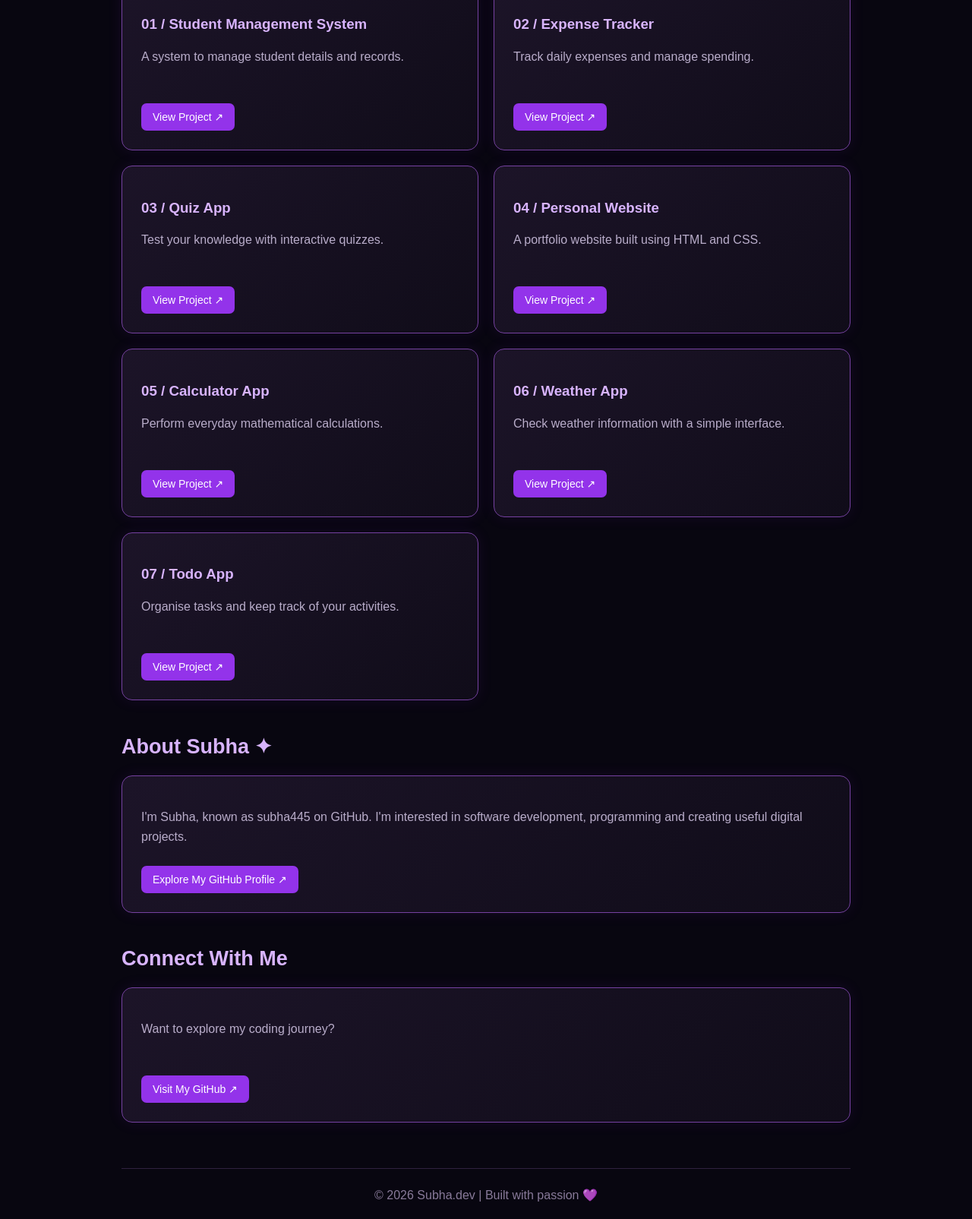
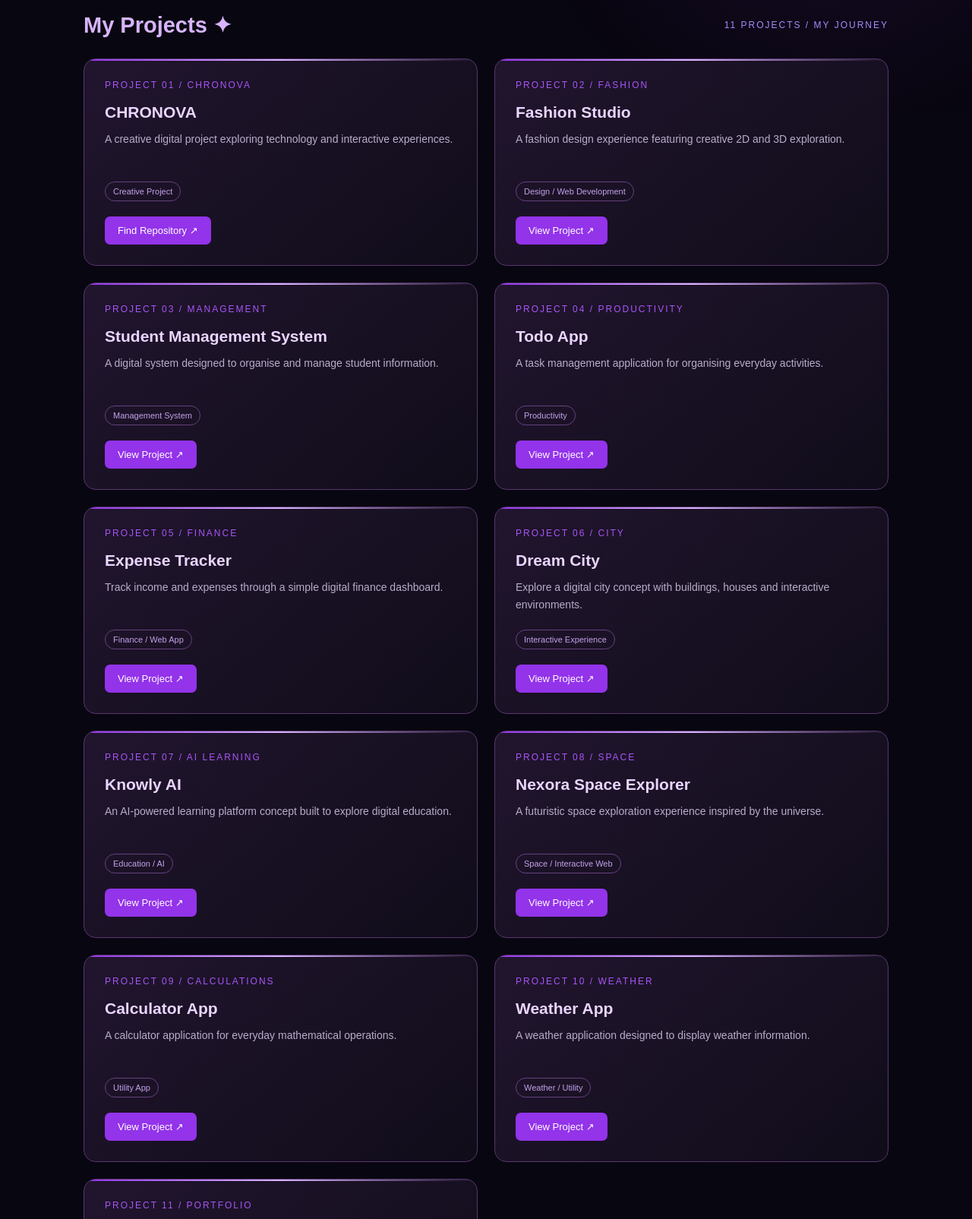
Before and after one commit to subha445/my-personal-website, a plain HTML site: page index.html in a window 1280 px wide. Shown: the part 654-2259 px from the top of the page at 76% size. Drawn offline with Linux system fonts and the light colour scheme.

Commit message:
Revise developer portfolio layout and content
Updated the developer portfolio with new project details, improved layout, and enhanced styling.

```diff
--- a/index.html
+++ b/index.html
@@ -4,296 +4,522 @@
 <meta charset="UTF-8">
 <meta name="viewport" content="width=device-width, initial-scale=1.0">
 
-<title>Subha (subha445) | Developer Portfolio</title>
+<title>Subha | Developer Portfolio</title>
 
-<meta name="description" content="Welcome to Subha's developer portfolio. Explore projects, coding journey and web development work by Subha, also known as subha445 on GitHub.">
-
+<meta name="description" content="Explore Subha's developer portfolio, GitHub projects, coding journey and software development experiments.">
 <meta name="author" content="Subha">
 <meta name="robots" content="index, follow">
+
 <meta name="google-site-verification" content="KqVbK69AZ66ZSU2BNMhf0AfTOLJhNnZWCrYG8u1agQE">
 
 <link rel="canonical" href="https://subha445.github.io/my-personal-website/">
 
-<meta property="og:title" content="Subha (subha445) | Developer Portfolio">
-<meta property="og:description" content="Explore Subha's coding journey, projects and developer portfolio.">
+<meta property="og:title" content="Subha | Developer Portfolio">
+<meta property="og:description" content="Discover my projects, creativity and coding journey.">
 <meta property="og:type" content="website">
 <meta property="og:url" content="https://subha445.github.io/my-personal-website/">
 
 <meta name="theme-color" content="#080610">
 
-<!-- Website identity information -->
 <script type="application/ld+json">
 {
-  "@context": "https://schema.org",
-  "@type": "Person",
-  "name": "Subha",
-  "alternateName": "subha445",
-  "url": "https://subha445.github.io/my-personal-website/",
-  "sameAs": [
-    "https://github.com/subha445"
-  ],
-  "jobTitle": "Aspiring Software Developer"
+ "@context":"https://schema.org",
+ "@type":"Person",
+ "name":"Subha",
+ "alternateName":"subha445",
+ "url":"https://subha445.github.io/my-personal-website/",
+ "sameAs":["https://github.com/subha445"],
+ "jobTitle":"Aspiring Software Developer"
 }
 </script>
 
 <style>
-* { box-sizing: border-box; }
+* {
+ box-sizing:border-box;
+ margin:0;
+ padding:0;
+}
 
-html { scroll-behavior: smooth; }
+html {
+ scroll-behavior:smooth;
+}
 
 body {
-  margin: 0;
-  background: #080610;
-  color: white;
-  font-family: Arial, sans-serif;
+ background:#080610;
+ color:#fff;
+ font-family:Arial,sans-serif;
+ overflow-x:hidden;
+}
+
+body::before {
+ content:"";
+ position:fixed;
+ inset:0;
+ background:
+ radial-gradient(circle at 15% 15%,#54218b30,transparent 35%),
+ radial-gradient(circle at 85% 55%,#8b32c520,transparent 35%);
+ pointer-events:none;
+ z-index:-1;
 }
 
 .container {
-  max-width: 1000px;
-  margin: auto;
-  padding: 25px 20px;
+ max-width:1100px;
+ margin:auto;
+ padding:20px;
 }
 
 nav {
-  display: flex;
-  justify-content: space-between;
-  align-items: center;
-  padding: 15px 0;
-  border-bottom: 1px solid #30213f;
+ display:flex;
+ justify-content:space-between;
+ align-items:center;
+ padding:18px 0;
+ border-bottom:1px solid #382348;
 }
 
 .logo {
-  color: #c084fc;
-  font-size: 22px;
-  font-weight: bold;
+ color:#d8a5ff;
+ font-size:23px;
+ font-weight:bold;
+ letter-spacing:1px;
 }
 
 nav a {
-  color: #d8b4fe;
-  text-decoration: none;
+ color:#d8b4fe;
+ text-decoration:none;
 }
 
 .hero {
-  padding: 85px 10px 65px;
-  text-align: center;
+ text-align:center;
+ padding:100px 10px 90px;
 }
 
 .tag {
-  color: #c084fc;
-  border: 1px solid #8b5cf6;
-  padding: 9px 16px;
-  border-radius: 30px;
-  display: inline-block;
-  font-size: 13px;
+ display:inline-block;
+ padding:10px 18px;
+ border:1px solid #a855f7;
+ border-radius:30px;
+ color:#d8b4fe;
+ font-size:12px;
+ letter-spacing:2px;
 }
 
-h1 {
-  font-size: clamp(38px, 9vw, 65px);
-  margin: 25px 0 12px;
-  text-shadow: 0 0 25px #9333ea;
+.hero h1 {
+ font-size:clamp(42px,9vw,76px);
+ margin:27px 0 15px;
 }
 
-h1 span { color: #c084fc; }
+.hero h1 span {
+ color:#c084fc;
+ text-shadow:0 0 30px #9333ea;
+}
 
 .hero p {
-  color: #b9adca;
-  line-height: 1.7;
-  font-size: 16px;
+ color:#b9adca;
+ line-height:1.8;
+ font-size:16px;
 }
 
 .username {
-  color: #c084fc;
-  font-size: 14px;
-  margin-top: 12px;
-  letter-spacing: 1px;
+ color:#c084fc;
+ margin-top:20px;
+ letter-spacing:2px;
+ font-size:13px;
 }
 
 .button {
-  display: inline-block;
-  padding: 13px 22px;
-  margin-top: 18px;
-  background: #9333ea;
-  color: white;
-  text-decoration: none;
-  border-radius: 8px;
-  box-shadow: 0 0 18px #9333ea66;
+ display:inline-block;
+ margin-top:27px;
+ padding:14px 25px;
+ border-radius:9px;
+ background:linear-gradient(120deg,#9333ea,#6d28d9);
+ color:white;
+ text-decoration:none;
+ box-shadow:0 0 25px #9333ea55;
+ transition:.3s;
 }
 
-section { margin: 45px 0; }
+.button:hover {
+ transform:translateY(-4px);
+ box-shadow:0 0 35px #9333eaaa;
+}
+
+section {
+ margin:65px 0;
+ scroll-margin-top:25px;
+}
+
+.section-heading {
+ display:flex;
+ align-items:center;
+ justify-content:space-between;
+ gap:15px;
+ margin-bottom:27px;
+}
 
 h2 {
-  color: #d8b4fe;
-  font-size: 27px;
-  margin-bottom: 22px;
+ color:#d8b4fe;
+ font-size:29px;
+}
+
+.section-count {
+ color:#a78bfa;
+ font-size:12px;
+ letter-spacing:2px;
 }
 
 .project-grid {
-  display: grid;
-  grid-template-columns: repeat(2, 1fr);
-  gap: 20px;
+ display:grid;
+ grid-template-columns:repeat(2,1fr);
+ gap:22px;
 }
 
 .card {
-  background: linear-gradient(135deg,#1c1428,#100c19);
-  border: 1px solid #7541a0;
-  border-radius: 14px;
-  padding: 25px;
-  box-shadow: 0 0 20px #9333ea18;
-  transition: 0.3s;
+ position:relative;
+ overflow:hidden;
+ background:linear-gradient(140deg,#21152e,#100c19);
+ border:1px solid #56376d;
+ border-radius:16px;
+ padding:27px;
+ transition:.3s;
+}
+
+.card::before {
+ content:"";
+ position:absolute;
+ top:0;
+ left:0;
+ width:100%;
+ height:2px;
+ background:linear-gradient(90deg,#9333ea,#d8b4fe,transparent);
 }
 
 .card:hover {
-  transform: translateY(-5px);
-  border-color: #c084fc;
-  box-shadow: 0 0 22px #9333ea55;
+ transform:translateY(-7px);
+ border-color:#c084fc;
+ box-shadow:0 10px 35px #9333ea25;
 }
 
-.card h3 { color: #d8b4fe; }
+.project-number {
+ color:#a855f7;
+ font-size:12px;
+ letter-spacing:2px;
+ margin-bottom:17px;
+}
+
+.card h3 {
+ color:#ead5ff;
+ font-size:21px;
+ margin-bottom:12px;
+}
 
 .card p {
-  color: #b9adca;
-  line-height: 1.6;
-  min-height: 48px;
+ color:#b9adca;
+ line-height:1.7;
+ font-size:14px;
+ min-height:50px;
+}
+
+.project-type {
+ display:inline-block;
+ color:#c4a1e8;
+ border:1px solid #65417e;
+ border-radius:20px;
+ padding:6px 10px;
+ font-size:11px;
+ margin-top:17px;
 }
 
 .card a {
-  display: inline-block;
-  margin-top: 10px;
-  padding: 10px 15px;
-  background: #9333ea;
-  color: white;
-  text-decoration: none;
-  border-radius: 7px;
-  font-size: 14px;
+ display:inline-block;
+ margin-top:20px;
+ padding:11px 17px;
+ background:#9333ea;
+ color:white;
+ border-radius:7px;
+ text-decoration:none;
+ font-size:13px;
+ transition:.3s;
 }
 
-.card a:hover { background: #a855f7; }
+.card a:hover {
+ background:#a855f7;
+}
+
+.about-card {
+ background:linear-gradient(140deg,#21152e,#100c19);
+ border:1px solid #56376d;
+ border-radius:16px;
+ padding:30px;
+}
+
+.about-card p {
+ color:#c4b5d5;
+ line-height:1.9;
+}
+
+.stats {
+ display:grid;
+ grid-template-columns:repeat(3,1fr);
+ gap:15px;
+ margin-top:25px;
+}
+
+.stat {
+ padding:20px 10px;
+ background:#1b1226;
+ border:1px solid #56376d;
+ border-radius:12px;
+ text-align:center;
+}
+
+.stat strong {
+ display:block;
+ color:#d8b4fe;
+ font-size:25px;
+ margin-bottom:8px;
+}
+
+.stat span {
+ color:#a99ab8;
+ font-size:12px;
+}
+
+.connect {
+ text-align:center;
+}
+
+.connect p {
+ color:#b9adca;
+ margin-top:15px;
+ line-height:1.7;
+}
 
 footer {
-  text-align: center;
-  color: #887a99;
-  border-top: 1px solid #30213f;
-  padding: 25px 0;
-  margin-top: 60px;
+ text-align:center;
+ color:#887a99;
+ border-top:1px solid #30213f;
+ padding:30px 10px;
+ margin-top:70px;
+ font-size:13px;
 }
 
-@media (max-width: 600px) {
-  .hero { padding-top: 65px; }
-  .project-grid { grid-template-columns: 1fr; }
+@media(max-width:650px) {
+ .hero {
+  padding:70px 5px;
+ }
+ .project-grid {
+  grid-template-columns:1fr;
+ }
+ .stats {
+  grid-template-columns:1fr;
+ }
+ .section-heading {
+  align-items:flex-start;
+  flex-direction:column;
+ }
 }
 </style>
 </head>
 
 <body>
+
 <div class="container">
 
 <nav>
  <div class="logo">Subha.dev</div>
-  <a href="https://github.com/subha445"
-     target="_blank" rel="noopener noreferrer">
+ <a href="https://github.com/subha445" target="_blank" rel="noopener noreferrer">
   GitHub ↗
  </a>
 </nav>
 
 <main>
+
 <div class="hero">
-  <div class="tag">✦ DEVELOPER PORTFOLIO</div>
+
+ <div class="tag">✦ PERSONAL DEVELOPER PORTFOLIO</div>
 
  <h1>Hi, I'm <span>Subha.</span></h1>
 
  <p>
   Aspiring Software Developer | Tech Enthusiast<br>
-    Building projects and turning ideas into digital experiences.
+  Exploring technology, building projects and transforming ideas into reality.
  </p>
 
  <div class="username">GITHUB USERNAME: @subha445</div>
 
-  <a class="button" href="#projects">
-    Explore Projects ↓
-  </a>
+ <a class="button" href="#projects">EXPLORE MY UNIVERSE ↓</a>
+
 </div>
 
 <section id="projects">
-  <h2>Featured Projects ✦</h2>
+
+ <div class="section-heading">
+  <h2>My Projects ✦</h2>
+  <span class="section-count">11 PROJECTS / MY JOURNEY</span>
+ </div>
 
  <div class="project-grid">
 
   <div class="card">
-      <h3>01 / Student Management System</h3>
-      <p>A system to manage student details and records.</p>
+   <div class="project-number">PROJECT 01 / CHRONOVA</div>
+   <h3>CHRONOVA</h3>
+   <p>A creative digital project exploring technology and interactive experiences.</p>
+   <span class="project-type">Creative Project</span>
+   <br>
+   <a href="https://github.com/subha445?tab=repositories" target="_blank" rel="noopener noreferrer">Find Repository ↗</a>
+  </div>
+
+  <div class="card">
+   <div class="project-number">PROJECT 02 / FASHION</div>
+   <h3>Fashion Studio</h3>
+   <p>A fashion design experience featuring creative 2D and 3D exploration.</p>
+   <span class="project-type">Design / Web Development</span>
+   <br>
+   <a href="https://github.com/subha445/Fashion-Studio" target="_blank" rel="noopener noreferrer">View Project ↗</a>
+  </div>
+
+  <div class="card">
+   <div class="project-number">PROJECT 03 / MANAGEMENT</div>
+   <h3>Student Management System</h3>
+   <p>A digital system designed to organise and manage student information.</p>
+   <span class="project-type">Management System</span>
+   <br>
    <a href="https://github.com/subha445/Student-Management-System" target="_blank" rel="noopener noreferrer">View Project ↗</a>
   </div>
 
   <div class="card">
-      <h3>02 / Expense Tracker</h3>
-      <p>Track daily expenses and manage spending.</p>
+   <div class="project-number">PROJECT 04 / PRODUCTIVITY</div>
+   <h3>Todo App</h3>
+   <p>A task management application for organising everyday activities.</p>
+   <span class="project-type">Productivity</span>
+   <br>
+   <a href="https://github.com/subha445/Todo---app" target="_blank" rel="noopener noreferrer">View Project ↗</a>
+  </div>
+
+  <div class="card">
+   <div class="project-number">PROJECT 05 / FINANCE</div>
+   <h3>Expense Tracker</h3>
+   <p>Track income and expenses through a simple digital finance dashboard.</p>
+   <span class="project-type">Finance / Web App</span>
+   <br>
    <a href="https://github.com/subha445/Expense---Tracker" target="_blank" rel="noopener noreferrer">View Project ↗</a>
   </div>
 
   <div class="card">
-      <h3>03 / Quiz App</h3>
-      <p>Test your knowledge with interactive quizzes.</p>
-      <a href="https://github.com/subha445/Quiz-App-Create" target="_blank" rel="noopener noreferrer">View Project ↗</a>
+   <div class="project-number">PROJECT 06 / CITY</div>
+   <h3>Dream City</h3>
+   <p>Explore a digital city concept with buildings, houses and interactive environments.</p>
+   <span class="project-type">Interactive Experience</span>
+   <br>
+   <a href="https://github.com/subha445/dream-city" target="_blank" rel="noopener noreferrer">View Project ↗</a>
   </div>
 
   <div class="card">
-      <h3>04 / Personal Website</h3>
-      <p>A portfolio website built using HTML and CSS.</p>
-      <a href="https://github.com/subha445/my-personal-website" target="_blank" rel="noopener noreferrer">View Project ↗</a>
+   <div class="project-number">PROJECT 07 / AI LEARNING</div>
+   <h3>Knowly AI</h3>
+   <p>An AI-powered learning platform concept built to explore digital education.</p>
+   <span class="project-type">Education / AI</span>
+   <br>
+   <a href="https://github.com/subha445/knowly-ai-learning-platform" target="_blank" rel="noopener noreferrer">View Project ↗</a>
   </div>
 
   <div class="card">
-      <h3>05 / Calculator App</h3>
-      <p>Perform everyday mathematical calculations.</p>
+   <div class="project-number">PROJECT 08 / SPACE</div>
+   <h3>Nexora Space Explorer</h3>
+   <p>A futuristic space exploration experience inspired by the universe.</p>
+   <span class="project-type">Space / Interactive Web</span>
+   <br>
+   <a href="https://github.com/subha445/nexora-space-explorer" target="_blank" rel="noopener noreferrer">View Project ↗</a>
+  </div>
+
+  <div class="card">
+   <div class="project-number">PROJECT 09 / CALCULATIONS</div>
+   <h3>Calculator App</h3>
+   <p>A calculator application for everyday mathematical operations.</p>
+   <span class="project-type">Utility App</span>
+   <br>
    <a href="https://github.com/subha445/calculator-app" target="_blank" rel="noopener noreferrer">View Project ↗</a>
   </div>
 
   <div class="card">
-      <h3>06 / Weather App</h3>
-      <p>Check weather information with a simple interface.</p>
+   <div class="project-number">PROJECT 10 / WEATHER</div>
+   <h3>Weather App</h3>
+   <p>A weather application designed to display weather information.</p>
+   <span class="project-type">Weather / Utility</span>
+   <br>
    <a href="https://github.com/subha445/Weather---App" target="_blank" rel="noopener noreferrer">View Project ↗</a>
   </div>
 
   <div class="card">
-      <h3>07 / Todo App</h3>
-      <p>Organise tasks and keep track of your activities.</p>
-      <a href="https://github.com/subha445/Todo---app" target="_blank" rel="noopener noreferrer">View Project ↗</a>
+   <div class="project-number">PROJECT 11 / PORTFOLIO</div>
+   <h3>My Personal Website</h3>
+   <p>My developer portfolio showcasing my projects and coding journey.</p>
+   <span class="project-type">Portfolio / HTML / CSS</span>
+   <br>
+   <a href="https://github.com/subha445/my-personal-website" target="_blank" rel="noopener noreferrer">View Project ↗</a>
   </div>
 
  </div>
 </section>
 
 <section id="about">
-  <h2>About Subha ✦</h2>
-  <div class="card">
+
+ <h2>About Me ✦</h2>
+
+ <div class="about-card">
   <p>
-      I'm Subha, known as subha445 on GitHub.
-      I'm interested in software development, programming
-      and creating useful digital projects.
+   I'm Subha, also known as <strong>@subha445</strong> on GitHub.
+   I'm an aspiring software developer passionate about programming,
+   technology and creating digital experiences.
+   <br><br>
+   Every project is another opportunity to learn, experiment,
+   solve problems and grow as a developer.
   </p>
-    <a href="https://github.com/subha445"
-       target="_blank" rel="noopener noreferrer">
-      Explore My GitHub Profile ↗
-    </a>
+
+  <div class="stats">
+   <div class="stat">
+    <strong>11+</strong>
+    <span>Listed Projects</span>
    </div>
+
+   <div class="stat">
+    <strong>∞</strong>
+    <span>Ideas to Explore</span>
+   </div>
+
+   <div class="stat">
+    <strong>01</strong>
+    <span>Developer Journey</span>
+   </div>
+  </div>
+ </div>
+
 </section>
 
-<section>
-  <h2>Connect With Me</h2>
-  <div class="card">
-    <p>Want to explore my coding journey?</p>
-    <a href="https://github.com/subha445"
-       target="_blank" rel="noopener noreferrer">
-      Visit My GitHub ↗
+<section class="connect">
+
+ <h2>Let's Connect ✦</h2>
+
+ <p>
+  Explore my repositories and follow my journey as I continue building.
+ </p>
+
+ <a class="button"
+ href="https://github.com/subha445"
+ target="_blank"
+ rel="noopener noreferrer">
+  VISIT MY GITHUB PROFILE ↗
  </a>
-  </div>
+
 </section>
+
 </main>
 
 <footer>
-  © 2026 Subha.dev | Built with passion 💜
+ © 2026 Subha.dev | Designed & Built by Subha 💜
 </footer>
 
 </div>
+
 </body>
 </html>
```
Lines whose indentation alone changed are shown as unchanged.
